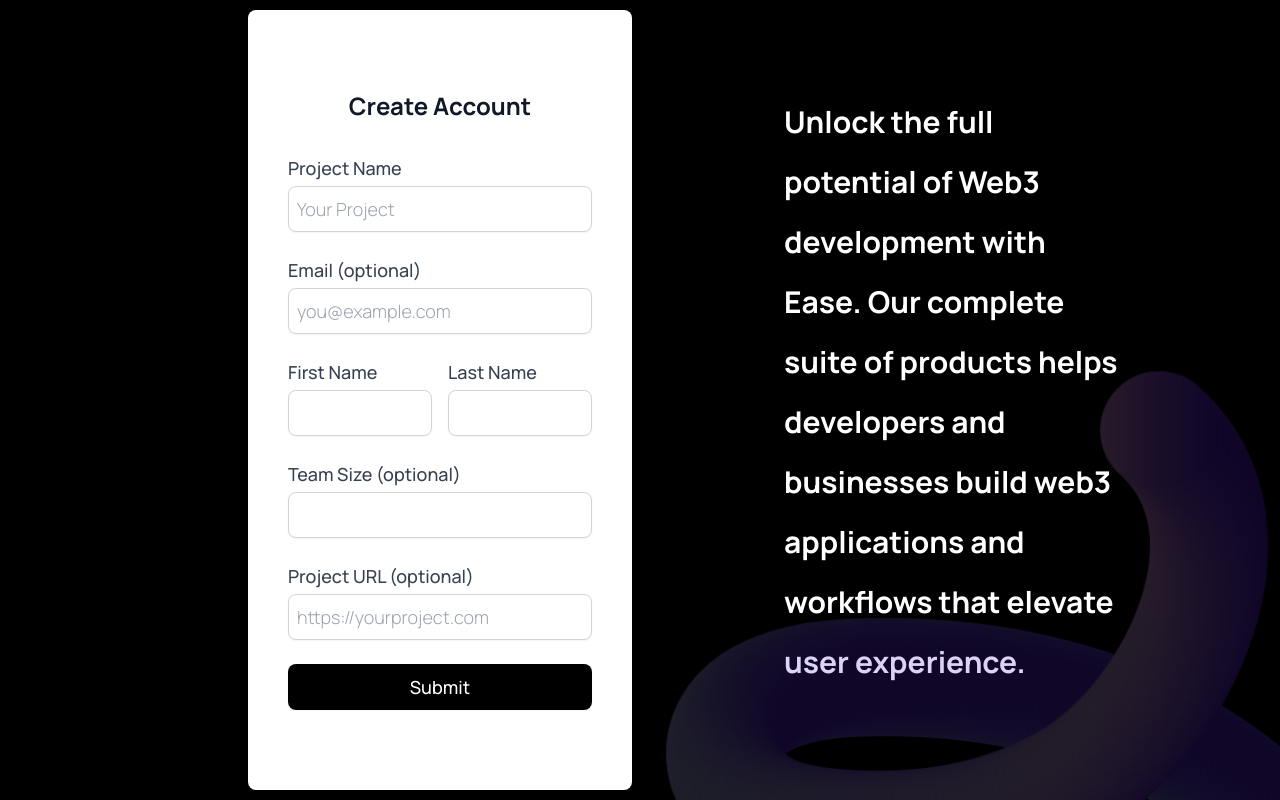
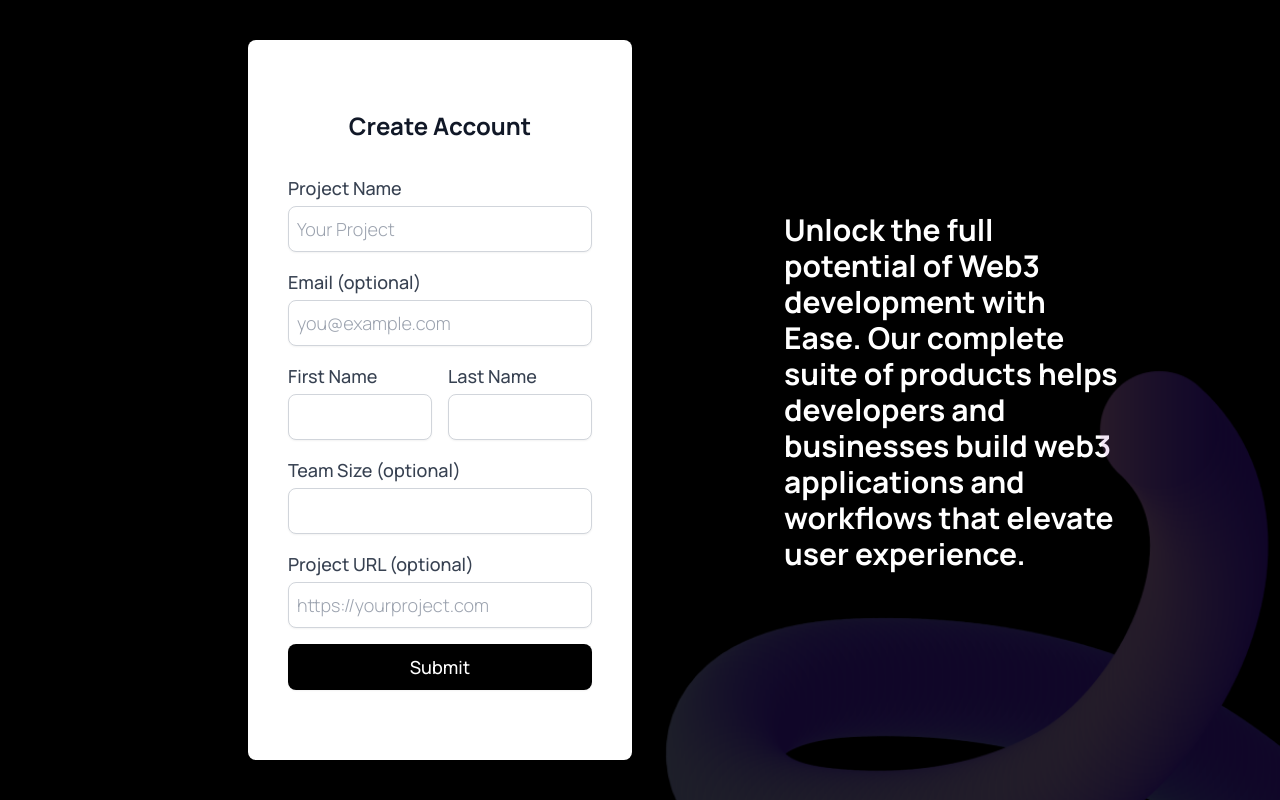
Before and after one commit to AbdulBima/xuperplay, a Next.js app: page /login/tel/create in a window 1280 px wide. Built offline with nearby package versions, Linux system fonts and the light colour scheme.

Commit message:
III commit

```diff
--- a/components/pageComps/TelLogCreate.tsx
+++ b/components/pageComps/TelLogCreate.tsx
@@ -78,7 +78,7 @@
       <ToastContainer />
       <div className="w-full lg:w-auto flex flex-col lg:flex-row mx-auto lg:pl-60 items-center justify-center shadow-lg rounded-lg">
         {/* Left Side (Form Section) */}
-        <div className="relative flex w-full lg:w-[30vw] py-10 lg:py-20 h-auto flex-col rounded-lg justify-center p-6 lg:p-10 bg-white">
+        <div className="relative flex w-full lg:w-[30vw]  h-[90vh] flex-col rounded-lg justify-center p-6 lg:p-10 bg-white">
           <div className="text-center mb-8">
             <h2 className="text-xl lg:text-2xl font-bold text-gray-900">
               Create Account
@@ -86,7 +86,7 @@
           </div>
 
           {/* Form */}
-          <form className="space-y-6" onSubmit={handleSubmit}>
+          <form className="space-y-4" onSubmit={handleSubmit}>
             {/* Project Name */}
             <div>
               <label
@@ -235,7 +235,7 @@
         {/* Right Side (Text Section) */}
         <div className="w-full lg:w-[50vw] px-4 lg:px-32 h-auto flex items-center bg-transparent justify-center p-6 lg:p-10 text-white mt-10 lg:mt-0">
           <div>
-            <h1 className="text-lg lg:text-3xl px-2 lg:px-6 font-bold mb-4 leading-relaxed lg:leading-loose">
+            <h1 className="text-lg lg:text-3xl px-2 lg:px-6 font-bold mb-4">
               Unlock the full potential of Web3 development with Ease. Our
               complete suite of products helps developers and businesses build
               web3 applications and workflows that elevate user experience.
--- a/components/pageComps/TelegramOTP.tsx
+++ b/components/pageComps/TelegramOTP.tsx
@@ -131,9 +131,9 @@
             </form>
           </div>
 
-          <div className="w-[50vw] px-32 h-auto flex items-center bg-transparent justify-center p-10 text-white">
+          <div className="w-[50vw] px-10 h-auto flex items-center bg-transparent justify-center p-10 text-white">
             <div>
-              <h1 className="text-3xl px-6 font-bold mb-4 leading-loose">
+              <h1 className="text-3xl px-6 font-bold mb-4 ">
                 Unlock the full potential of Web3 development with Ease. Our
                 complete suite of products helps developers and businesses build
                 web3 applications and workflows that elevate user experience.
```
